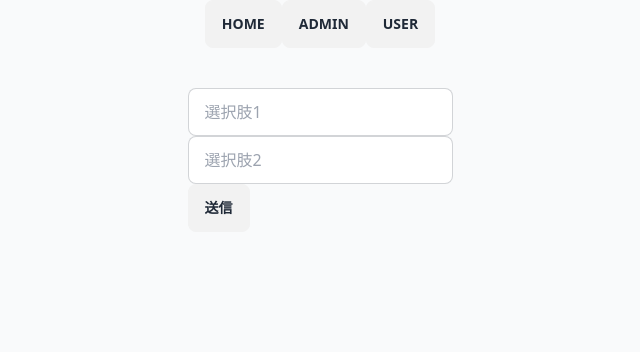
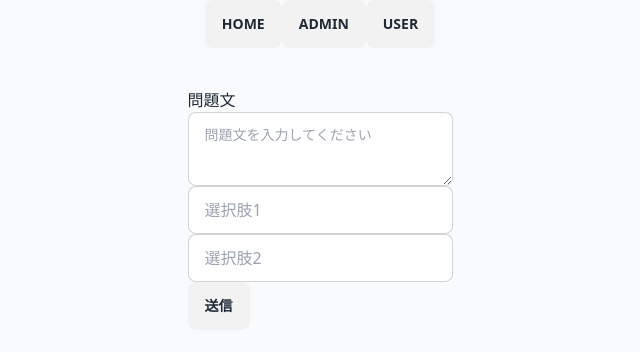
Before and after one commit to mini-forcas/festa-front, a Next.js app: page /admin/create/1/quizzes in a window 1280 px wide. Shown: the top 352 px of the page, without its empty margins (320-960 px from the left). Built offline with nearby package versions, Linux system fonts and the light colour scheme; no server answers.

Commit message:
add question

```diff
--- a/app/admin/create/[eventid]/quizzes/page.tsx
+++ b/app/admin/create/[eventid]/quizzes/page.tsx
@@ -8,19 +8,33 @@ const supabase = createClient(
 );
 
 function page() {
+  const [question, setQuestion] = useState("");
   const [option1, setOption1] = useState("");
   const [option2, setOption2] = useState("");
 
   const submit = async () => {
-    console.log("GOO");
-    const { error } = await supabase.from("options").insert([
-      { quiz_id: 1, option_text: option1 },
-      { quiz_id: 1, option_text: option2 },
+    const { data } = await supabase
+      .from("quizzes")
+      .insert([{ admin_id: 1, question: question, correct_option_id: 1 }])
+      .select()
+      .single();
+
+    await supabase.from("options").insert([
+      { quiz_id: data.id, option_text: option1 },
+      { quiz_id: data.id, option_text: option2 },
     ]);
   };
+
   return (
     <div className="mt-10">
       <div className="form-control w-full max-w-xs">
+        <h3>問題文</h3>
+        <textarea
+          className="textarea textarea-bordered"
+          placeholder="問題文を入力してください"
+          value={question}
+          onChange={(e) => setQuestion(e.target.value)}
+        ></textarea>
         <input
           type="text"
           placeholder="選択肢1"
```
